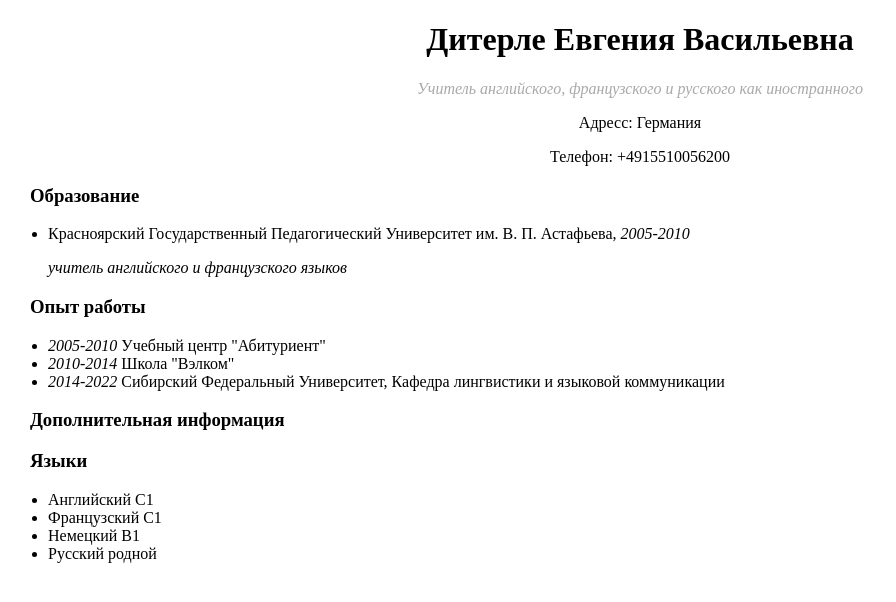
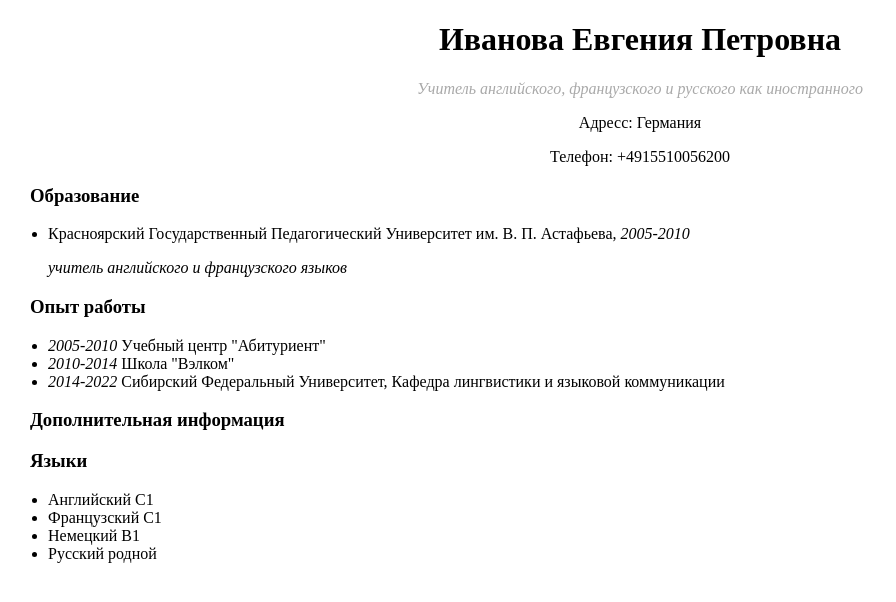
Before and after one commit to evadie/github.io, a plain HTML site: page index.html in a window 1280 px wide. Shown: the whole page, without its empty margins (0-896 px from the left). Drawn offline with Linux system fonts and the light colour scheme; files that its build step writes are made by us from their sources; files whose address does not match are found by name.

Commit message:
Update and rename Index.html to index.html

```diff
--- a/Index.html
+++ b/index.html
@@ -7,7 +7,7 @@
   <link rel="stylesheet" href="/home/eva/Documents/Front-End/style.css">
 </head>
 <body>
-  <h1>Дитерле Евгения Васильевна</h1>
+  <h1>Иванова Евгения Петровна</h1>
   <p class="h2"><i>Учитель английского, французского и русского как иностранного</i></p>
   <p>Адресс: Германия</p>
   <p>Телефон: +4915510056200</p>
```
